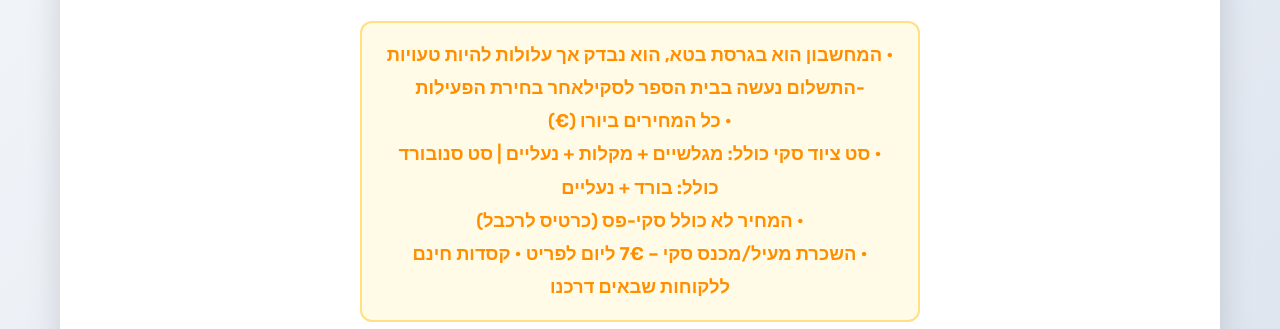
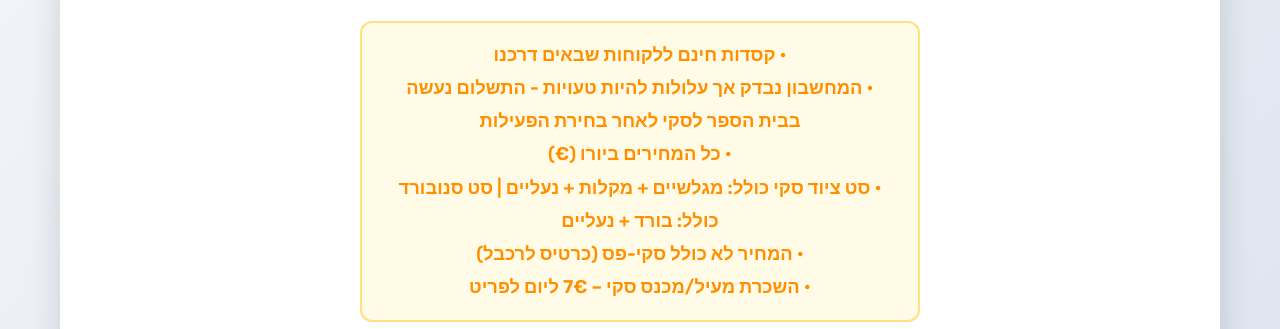
Before and after one commit to ErranMorad/SkiCalc, a plain HTML site: page index-he.html in a window 1280 px wide. Shown: the part 471-800 px from the top of the page. Drawn offline with Linux system fonts and the light colour scheme.

Commit message:
Update index-he.html
Typo and small fix

```diff
--- a/index-he.html
+++ b/index-he.html
@@ -76,12 +76,13 @@
         <div class="calc-header">
             <h2>מחשבון מחירים </h2>
             <div class="beta-box">
-                •  המחשבון הוא בגרסת בטא, הוא נבדק אך עלולות להיות טעויות -התשלום נעשה בבית הספר לסקילאחר בחירת הפעילות<br>
+
+                • קסדות חינם ללקוחות שבאים דרכנו<br>
+                •  המחשבון נבדק אך עלולות להיות טעויות - התשלום נעשה בבית הספר לסקי לאחר בחירת הפעילות<br>
                 • כל המחירים ביורו (€)<br>
                 • סט ציוד סקי כולל: מגלשיים + מקלות + נעליים | סט סנובורד כולל: בורד + נעליים<br>
                 • המחיר <strong>לא כולל</strong> סקי-פס (כרטיס לרכבל)<br>
                 • השכרת מעיל/מכנס סקי – 7€ ליום לפריט
-                • קסדות חינם ללקוחות שבאים דרכנו
             </div>
         </div>
 
@@ -191,7 +192,7 @@
 
         <div class="note">
             • 10% הנחה ללקוחותינו מופחתת אוטומטית במחשבון<br>
-            • המחיר <strong>לא כולל</strong> סקי-פס (כרטיס לעליות)<br>
+            • המחיר <strong>לא כולל</strong> סקי-פס (כרטיס לרכבלים)<br>
             • השכרת מעיל או מכנס סקי – 7€ ליום לפריט (אפשר להוסיף בהודעה)
         </div>
     </section>
```
